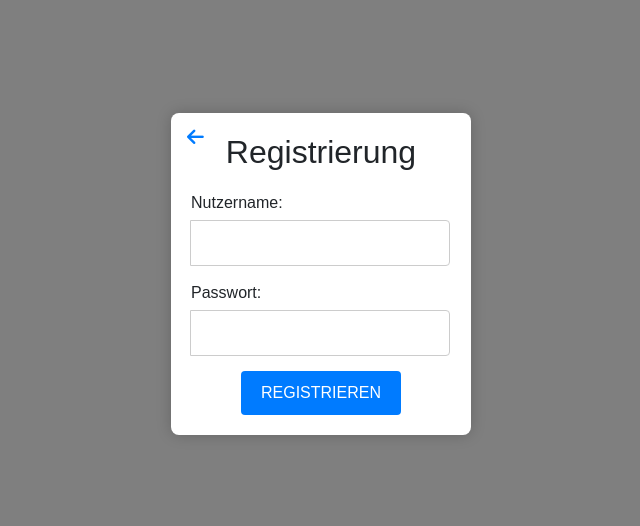
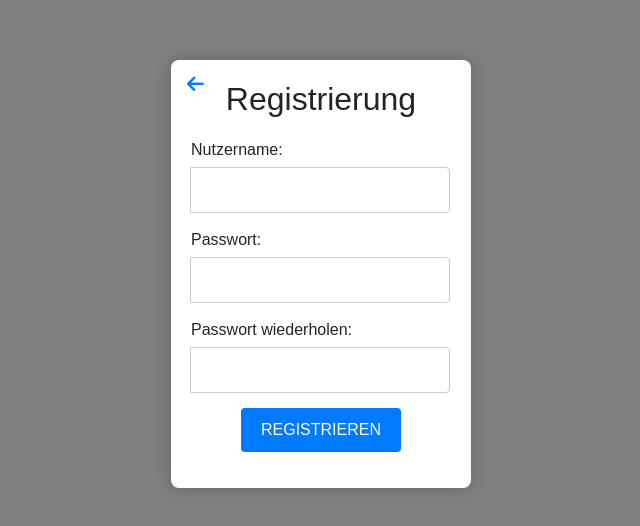
Before and after one commit to Shre1n/TicTacToe, an Angular app in the folder frontend/: page /register in a window 1280 px wide. Shown: the part 126-652 px from the top of the page, without its empty margins (319-959 px from the left). Built offline with nearby package versions, Linux system fonts and the light colour scheme.

Commit message:
password ckecker in register; changed url from register

```diff
--- a/frontend/src/app/register/register.component.html
+++ b/frontend/src/app/register/register.component.html
@@ -32,8 +32,22 @@
         (keydown.enter)="onSubmit()"
         required>
     </div>
+    <div class="input-group">
+      <label for="password">Passwort wiederholen:</label>
+      <input
+        type="password"
+        id="password_confirmation"
+        name="password"
+        [(ngModel)]="password_confirmation"
+        (keydown.enter)="onSubmit()"
+        required>
+    </div>
     <div class="button-group">
       <button type="submit" class="btn">Registrieren</button>
+    </div>
+
+    <div class="justify-content-end">
+      <p>{{error}}</p>
     </div>
 
   </form>
--- a/frontend/src/app/register/register.component.ts
+++ b/frontend/src/app/register/register.component.ts
@@ -1,4 +1,4 @@
-import { Component } from '@angular/core';
+import {Component} from '@angular/core';
 import {HttpClient} from "@angular/common/http";
 import {RegisterService} from "../services/register.service";
 import {FormsModule} from "@angular/forms";
@@ -17,13 +17,17 @@ export class RegisterComponent {
 
   username: string = '';
   password: string = '';
+  password_confirmation: string = '';
+  error: string = '';
 
-  constructor(private registerService: RegisterService, private router: Router) {}
+  constructor(private registerService: RegisterService, private router: Router) {
+  }
 
   onSubmit() {
-
-
-
+    if (this.password !== this.password_confirmation) {
+      this.error = 'Passwörter stimmen nicht überein';
+    } else {
+      this.error = '';
       this.registerService.register(this.username, this.password)
         .subscribe({
           next: response => {
@@ -36,10 +40,10 @@ export class RegisterComponent {
             console.info('Registrierungsprozess abgeschlossen.');
           }
         });
-
+    }
   }
 
-  navLogin(){
+  navLogin() {
     this.router.navigate(['login'])
   }
 
--- a/frontend/src/app/services/register.service.ts
+++ b/frontend/src/app/services/register.service.ts
@@ -5,7 +5,7 @@ import {HttpClient} from "@angular/common/http";
   providedIn: 'root'
 })
 export class RegisterService {
-  private apiUrl = 'http://localhost:3000/auth/register';
+  private apiUrl = 'http://localhost:3000/user/register';
 
   constructor(private http: HttpClient ) { }
 
```
